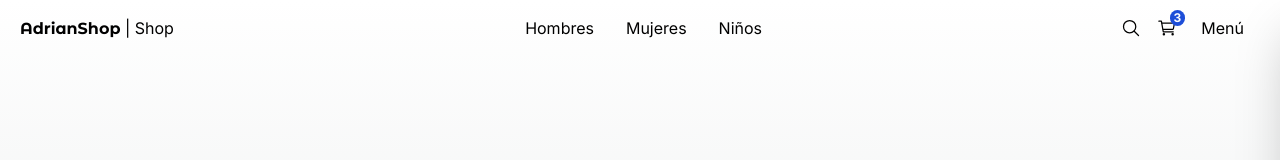
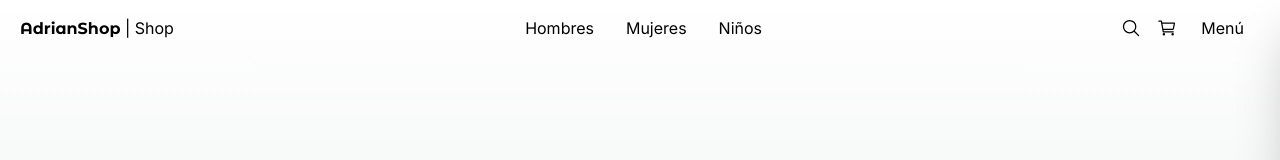
Before and after one commit to elvismarrugo/jlqq, a Next.js app: page /empty in a window 1280 px wide. Shown: the top 160 px of the page. Built offline with nearby package versions, Linux system fonts and the light colour scheme.

Commit message:
fix carrito

```diff
--- a/src/components/ui/top-menu/TopMenu.tsx
+++ b/src/components/ui/top-menu/TopMenu.tsx
@@ -1,63 +1,87 @@
-'use client';
+"use client";
+import { useEffect, useState } from 'react';
 
-import Link from 'next/link';
-import { IoSearchOutline, IoCartOutline } from 'react-icons/io5';
+import Link from "next/link";
+import { IoSearchOutline, IoCartOutline } from "react-icons/io5";
 
-import { titleFont } from '@/config/fonts';
-import { useUIStore } from '@/store';
-
+import { titleFont } from "@/config/fonts";
+import { useCartStore, useUIStore } from "@/store";
 
 export const TopMenu = () => {
 
-  const openSideMenu = useUIStore( state => state.openSideMenu );
+  const openSideMenu = useUIStore((state) => state.openSideMenu);
+  const totalItemsInCart = useCartStore((state) => state.getTotalItems());
+
+  const [loaded, setLoaded] = useState(false);
+
+  useEffect(() => {
+    setLoaded(true);
+  }, [])
+
+
 
   return (
     <nav className="flex px-5 justify-between items-center w-full">
-
-      {/* Logo */ }
+      {/* Logo */}
       <div>
-        <Link
-          href="/">
-          <span className={ `${ titleFont.className } antialiased font-bold` } >AdrianShop</span>
+        <Link href="/">
+          <span className={`${titleFont.className} antialiased font-bold`}>
+          AdrianShop
+          </span>
           <span> | Shop</span>
         </Link>
       </div>
 
-      {/* Center Menu */ }
+      {/* Center Menu */}
       <div className="hidden sm:block">
-
-        <Link className="m-2 p-2 rounded-md transition-all hover:bg-gray-100" href="/category/men">Hombres</Link>
-        <Link className="m-2 p-2 rounded-md transition-all hover:bg-gray-100" href="/category/women">Mujeres</Link>
-        <Link className="m-2 p-2 rounded-md transition-all hover:bg-gray-100" href="/category/kid">Niños</Link>
-
+        <Link
+          className="m-2 p-2 rounded-md transition-all hover:bg-gray-100"
+          href="/gender/men"
+        >
+          Hombres
+        </Link>
+        <Link
+          className="m-2 p-2 rounded-md transition-all hover:bg-gray-100"
+          href="/gender/women"
+        >
+          Mujeres
+        </Link>
+        <Link
+          className="m-2 p-2 rounded-md transition-all hover:bg-gray-100"
+          href="/gender/kid"
+        >
+          Niños
+        </Link>
       </div>
 
-
-      {/* Search, Cart, Menu */ }
+      {/* Search, Cart, Menu */}
       <div className="flex items-center">
-
         <Link href="/search" className="mx-2">
           <IoSearchOutline className="w-5 h-5" />
         </Link>
 
-        <Link href="/cart" className="mx-2">
+        <Link href={
+          ( totalItemsInCart === 0)
+            ? '/empty'
+            : "/cart"
+        } className="mx-2">
           <div className="relative">
-            <span className="absolute text-xs px-1 rounded-full font-bold -top-2 -right-2 bg-blue-700 text-white">
-              3
-            </span>
+            {  ( loaded && totalItemsInCart > 0) && (
+              <span className="absolute text-xs px-1 rounded-full font-bold -top-2 -right-2 bg-blue-700 text-white">
+                {totalItemsInCart}
+              </span>
+            )}
             <IoCartOutline className="w-5 h-5" />
           </div>
         </Link>
 
         <button
-          onClick={ openSideMenu }
-          className="m-2 p-2 rounded-md transition-all hover:bg-gray-100">
+          onClick={openSideMenu}
+          className="m-2 p-2 rounded-md transition-all hover:bg-gray-100"
+        >
           Menú
         </button>
-
       </div>
-
-
     </nav>
   );
 };
```
